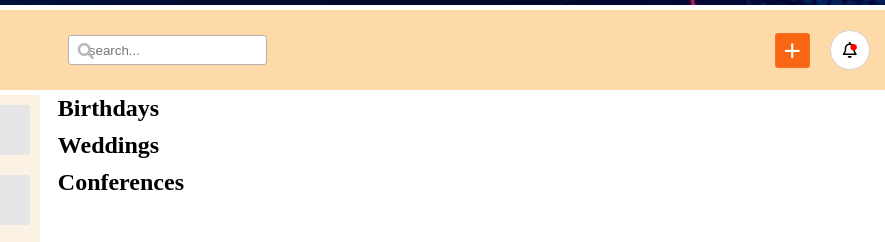
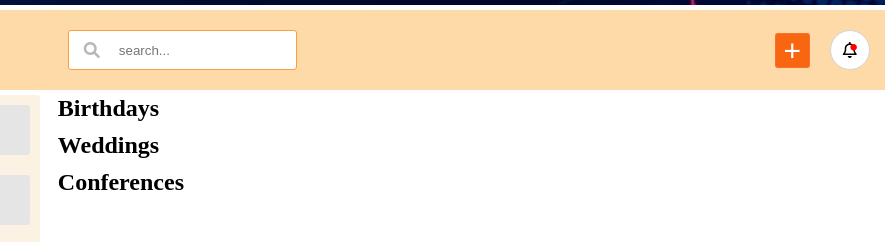
Before and after one commit to AKASH-SETTUKANNU/javaScript-final-project, a website built with webpack: page index/index.html in a window 1280 px wide. Shown: the top 242 px of the page, 210-1095 px from the left. Built offline with nearby package versions, Linux system fonts and the light colour scheme.

Commit message:
frst commit

```diff
--- a/adminAgenda/agenda.css
+++ b/adminAgenda/agenda.css
@@ -171,16 +171,16 @@ menu ul li a{
 
 .search-bar input {
     width: 100%;
-    height: 30px;
-    border: 1px solid rgb(182, 179, 179);
+    height: 40px;
+    border: 1px solid rgb(248, 161, 61);
     padding-left: 50px;
     border-radius: 3px;
 }
 
 #search-icon {
     position: absolute;
-    margin-top: 8px;
-    margin-left: 10px;
+    margin-top: 12px;
+    margin-left: 16px;
     color: rgb(185, 184, 184);
 }
 
--- a/adminEvents/events.css
+++ b/adminEvents/events.css
@@ -168,10 +168,17 @@ menu ul li a{
 
 .search-bar input {
     width: 100%;
-    height: 30px;
-    border: 1px solid rgb(182, 179, 179);
+    height: 40px;
+    border: 1px solid rgb(248, 161, 61);
     padding-left: 50px;
     border-radius: 3px;
+}
+
+#search-icon {
+    position: absolute;
+    margin-top: 12px;
+    margin-left: 16px;
+    color: rgb(185, 184, 184);
 }
 
 #search-icon {
--- a/adminGuest/adminGuest.css
+++ b/adminGuest/adminGuest.css
@@ -174,11 +174,18 @@
 
   .search-bar input {
     width: 100%;
-    height: 30px;
-    border: 1px solid rgb(182, 179, 179);
+    height: 40px;
+    border: 1px solid rgb(248, 161, 61);
     padding-left: 50px;
     border-radius: 3px;
-  }
+}
+
+#search-icon {
+    position: absolute;
+    margin-top: 12px;
+    margin-left: 16px;
+    color: rgb(185, 184, 184);
+}
 
   #search-icon {
     position: absolute;
--- a/adminIndex/adminIndex.css
+++ b/adminIndex/adminIndex.css
@@ -169,12 +169,18 @@ menu ul li a {
 
 .search-bar input {
   width: 100%;
-  height: 30px;
-  border: 1px solid rgb(182, 179, 179);
+  height: 40px;
+  border: 1px solid rgb(248, 161, 61);
   padding-left: 50px;
   border-radius: 3px;
 }
 
+#search-icon {
+  position: absolute;
+  margin-top: 12px;
+  margin-left: 16px;
+  color: rgb(185, 184, 184);
+}
 #search-icon {
   position: absolute;
   margin-top: 8px;
--- a/agenda/agenda.css
+++ b/agenda/agenda.css
@@ -168,13 +168,19 @@ menu ul li a{
     display: flex;
     flex-direction: column;
 }
-
 .search-bar input {
     width: 100%;
-    height: 30px;
-    border: 1px solid rgb(182, 179, 179);
+    height: 40px;
+    border: 1px solid rgb(248, 161, 61);
     padding-left: 50px;
     border-radius: 3px;
+}
+
+#search-icon {
+    position: absolute;
+    margin-top: 12px;
+    margin-left: 16px;
+    color: rgb(185, 184, 184);
 }
 
 #search-icon {
--- a/events/events.css
+++ b/events/events.css
@@ -169,10 +169,17 @@ menu ul li a{
 
 .search-bar input {
     width: 100%;
-    height: 30px;
-    border: 1px solid rgb(182, 179, 179);
+    height: 40px;
+    border: 1px solid rgb(248, 161, 61);
     padding-left: 50px;
     border-radius: 3px;
+}
+
+#search-icon {
+    position: absolute;
+    margin-top: 12px;
+    margin-left: 16px;
+    color: rgb(185, 184, 184);
 }
 
 #search-icon {
--- a/guests/guest.css
+++ b/guests/guest.css
@@ -172,12 +172,18 @@ menu ul li a {
 
 .search-bar input {
   width: 100%;
-  height: 30px;
-  border: 1px solid rgb(182, 179, 179);
+  height: 40px;
+  border: 1px solid rgb(248, 161, 61);
   padding-left: 50px;
   border-radius: 3px;
 }
 
+#search-icon {
+  position: absolute;
+  margin-top: 12px;
+  margin-left: 16px;
+  color: rgb(185, 184, 184);
+}
 #search-icon {
   position: absolute;
   margin-top: 8px;
--- a/index/index.css
+++ b/index/index.css
@@ -169,16 +169,23 @@ menu ul li a{
 
 .search-bar input {
     width: 100%;
-    height: 30px;
-    border: 1px solid rgb(182, 179, 179);
-    padding-left: 20px;
+    height: 40px;
+    border: 1px solid rgb(248, 161, 61);
+    padding-left: 50px;
     border-radius: 3px;
 }
 
 #search-icon {
     position: absolute;
-    margin-top: 8px;
-    margin-left: 10px;
+    margin-top: 12px;
+    margin-left: 16px;
+    color: rgb(185, 184, 184);
+}
+
+#search-icon {
+    position: absolute;
+    margin-top: 12px;
+    margin-left: 16px;
     color: rgb(185, 184, 184);
 }
 
```
